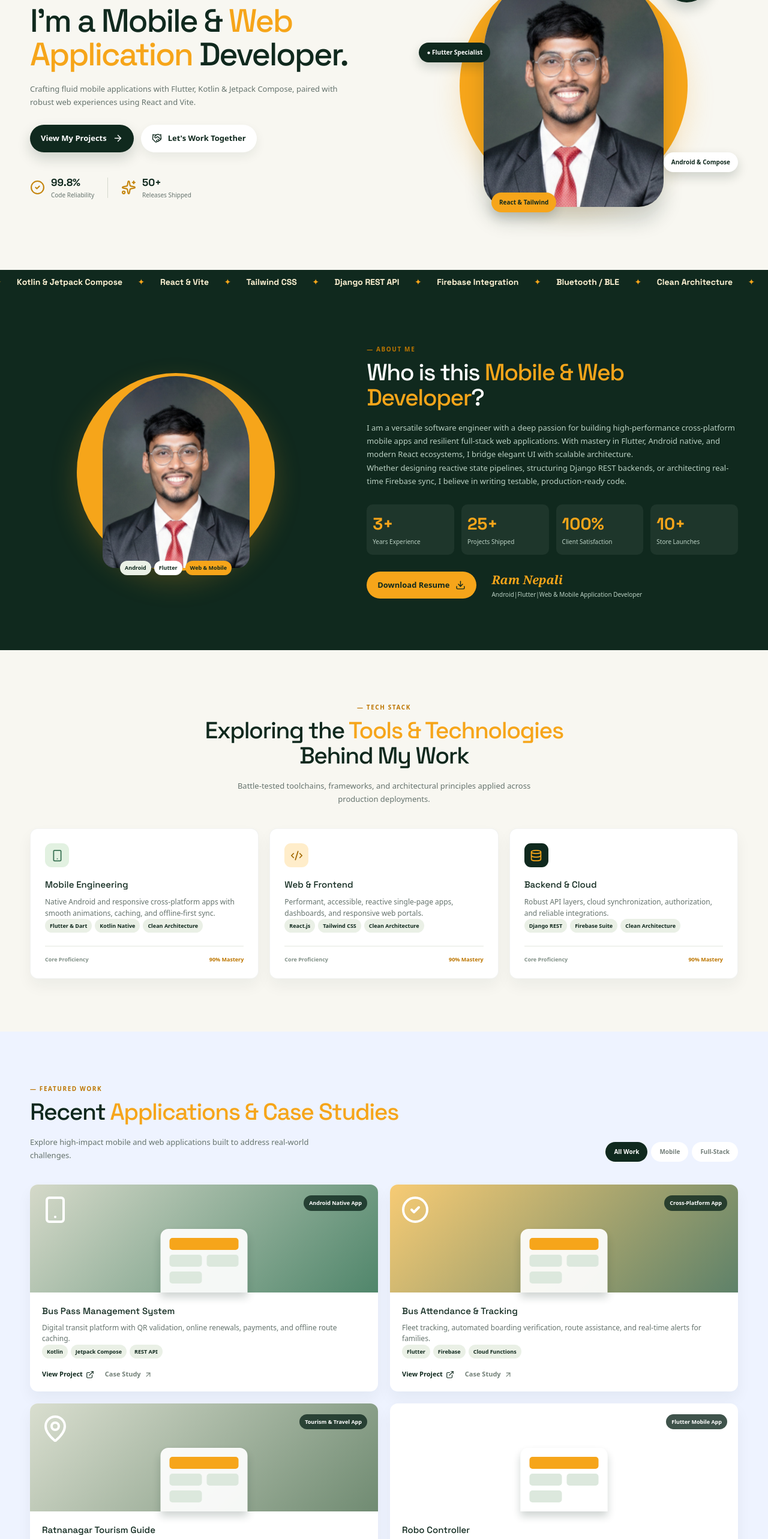
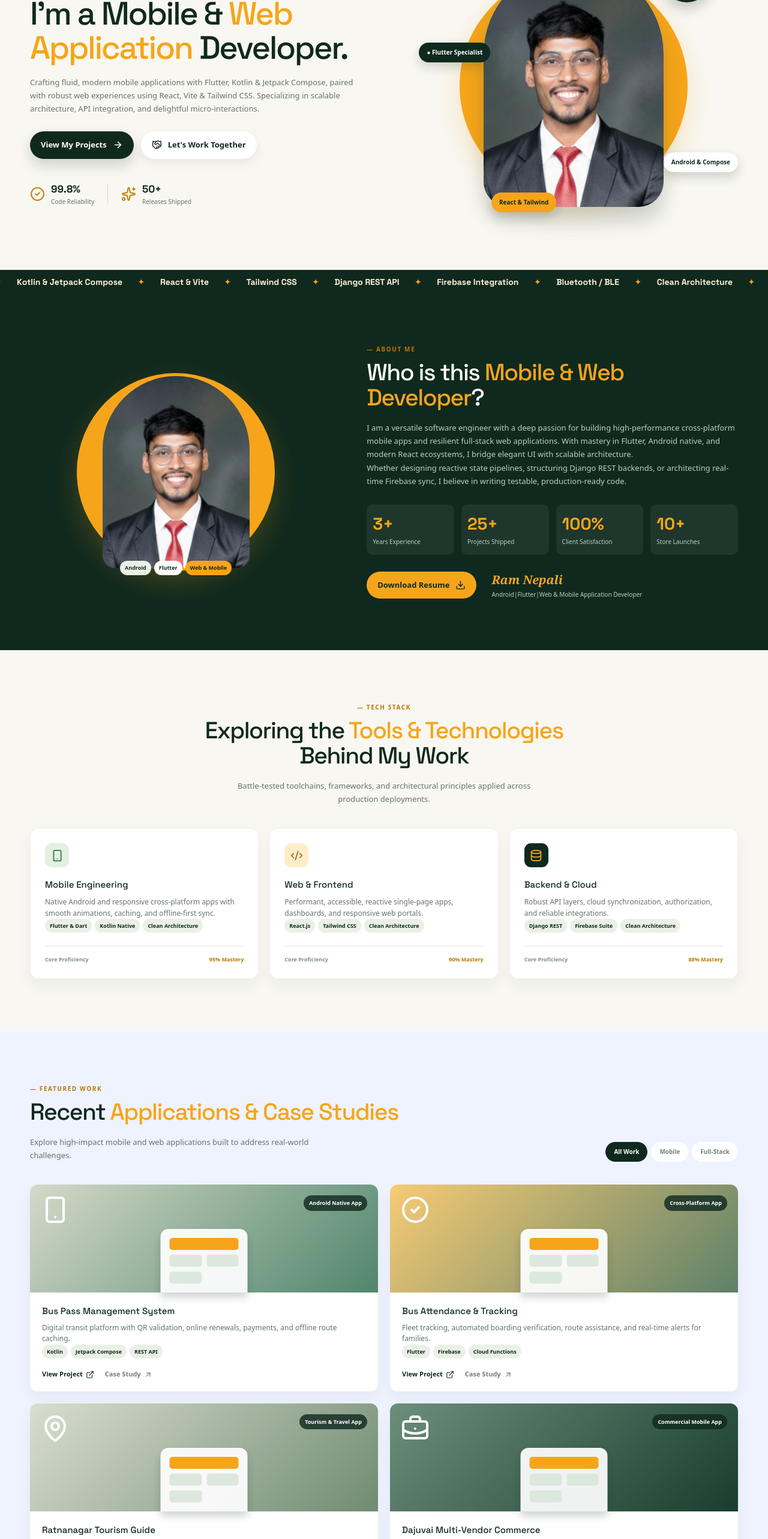
Before and after one commit to RamNP/Ram_Nepali_Portfolio, a React (Vite) app: page / in a window 1280 px wide. Shown: the part 220-2786 px from the top of the page at 60% size. Built offline with nearby package versions, Linux system fonts and the light colour scheme.

Commit message:
Refactor Home component: update project categories, enhance descriptions, and improve contact details

```diff
--- a/src/components/Home.jsx
+++ b/src/components/Home.jsx
@@ -5,6 +5,7 @@ import {
   BriefcaseBusiness,
   CheckCircle2,
   Code2,
+  Clock3,
   Database,
   Download,
   ExternalLink,
@@ -38,6 +39,7 @@ const projects = [
     description:
       "Digital transit platform with QR validation, online renewals, payments, and offline route caching.",
     tags: ["Kotlin", "Jetpack Compose", "REST API"],
+    category: "Mobile",
     tone: "project-green",
     icon: Smartphone,
   },
@@ -47,6 +49,7 @@ const projects = [
     description:
       "Fleet tracking, automated boarding verification, route assistance, and real-time alerts for families.",
     tags: ["Flutter", "Firebase", "Cloud Functions"],
+    category: "Mobile",
     tone: "project-amber",
     icon: CheckCircle2,
   },
@@ -56,17 +59,9 @@ const projects = [
     description:
       "A city guide for cultural heritage, safari bookings, offline maps, and local homestay directories.",
     tags: ["Flutter", "REST API", "Mapbox SDK"],
+    category: "Mobile",
     tone: "project-sage",
     icon: MapPin,
-  },
-  {
-    title: "Robo Controller",
-    type: "Flutter Mobile App",
-    description:
-      "Bluetooth-based robot controller for real-time movement, device control, and wireless communication with ESP32-powered robots.",
-    tags: ["Flutter", "Dart", "Bluetooth BLE", "ESP32"],
-    tone: "project-blue",
-    icon: Smartphone,
   },
   {
     title: "Dajuvai Multi-Vendor Commerce",
@@ -76,6 +71,7 @@ const projects = [
     tags: ["Flutter", "Django REST", "Payment API"],
     tone: "project-dark",
     icon: BriefcaseBusiness,
+    category: "Full-Stack",
   },
 ];
 const services = [
@@ -118,9 +114,7 @@ export default function Home() {
   const visibleProjects = projects.filter(
     (project) =>
       filter === "All Work" ||
-      (filter === "Mobile"
-        ? project.type.includes("App")
-        : !project.type.includes("App")),
+      project.category === filter,
   );
 
   return (
@@ -160,15 +154,16 @@ export default function Home() {
         <section className="hero section-wrap">
           <div className="hero-copy">
             <div className="eyebrow status">
-              <span /> Available for hire
+              <span /> Hello There! Available for hire
             </div>
             <h1>
               I&apos;m a Mobile &amp; <em>Web Application</em> Developer.
             </h1>
             <p>
-              Crafting fluid mobile applications with Flutter, Kotlin &amp;
-              Jetpack Compose, paired with robust web experiences using React
-              and Vite.
+              Crafting fluid, modern mobile applications with Flutter, Kotlin
+              &amp; Jetpack Compose, paired with robust web experiences using
+              React, Vite &amp; Tailwind CSS. Specializing in scalable
+              architecture, API integration, and delightful micro-interactions.
             </p>
             <div className="hero-actions">
               <a className="button button-dark" href="#projects">
@@ -338,7 +333,7 @@ export default function Home() {
                   <span>Clean Architecture</span>
                 </div>
                 <footer>
-                  Core Proficiency <b>90% Mastery</b>
+                  Core Proficiency <b>{title === "Mobile Engineering" ? "95% Mastery" : title === "Web & Frontend" ? "90% Mastery" : "88% Mastery"}</b>
                 </footer>
               </article>
             ))}
@@ -510,6 +505,13 @@ export default function Home() {
                   <b>Kathmandu, Nepal • Open to Remote Worldwide</b>
                 </span>
               </div>
+              <div className="contact-detail">
+                <Clock3 size={18} />
+                <span>
+                  <small>Availability</small>
+                  <b>Immediate for Q3/Q4 Projects</b>
+                </span>
+              </div>
               <div className="socials">
                 <a href="https://github.com/RamNP" aria-label="GitHub">
                   <Github size={17} />
@@ -521,7 +523,7 @@ export default function Home() {
                   <Linkedin size={17} />
                 </a>
                 <a
-                  href="mailto:pariyarram2023@gmail.com.build"
+                  href="mailto:pariyarram2023@gmail.com"
                   aria-label="Email"
                 >
                   <Mail size={17} />
@@ -539,11 +541,11 @@ export default function Home() {
               <div className="form-row">
                 <label>
                   Your Name
-                  <input required placeholder="Enter name" />
+                  <input required placeholder="John Doe" />
                 </label>
                 <label>
                   Email Address
-                  <input required type="email" placeholder="Enter Email" />
+                  <input required type="email" placeholder="john@example.com" />
                 </label>
               </div>
               <label>
```
